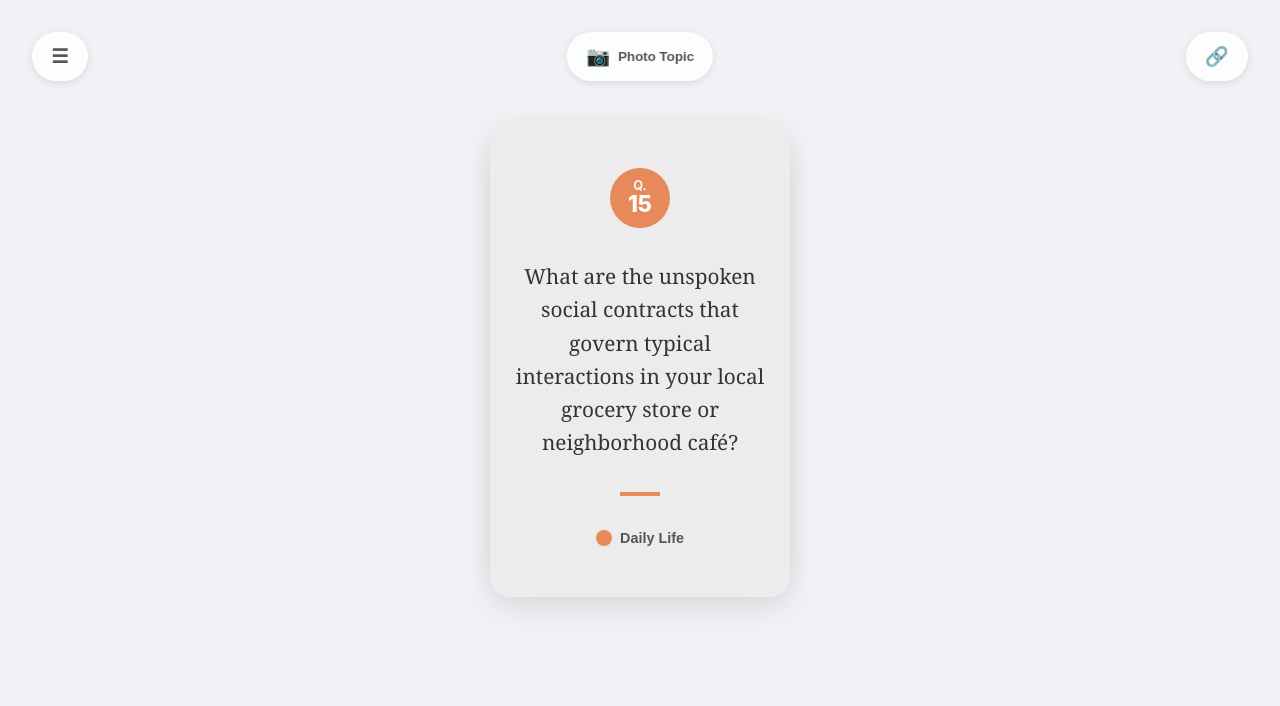
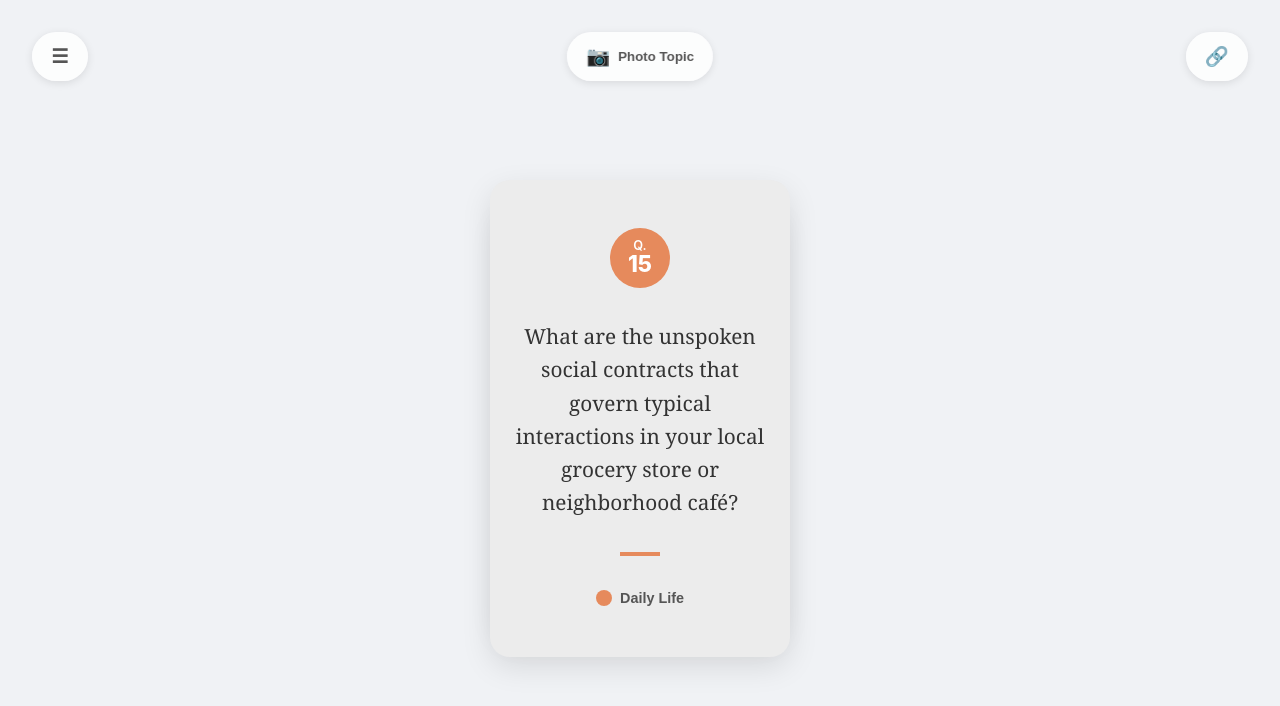
Before and after one commit to BoBeenLee/Tikitaka, a Next.js app: page / in a window 1280 px wide. Shown: the top 706 px of the page. Built offline with nearby package versions, Linux system fonts and the light colour scheme.

Commit message:
style: Add 120px top padding to the card stack container.

```diff
--- a/src/components/SwipeableCardStack.jsx
+++ b/src/components/SwipeableCardStack.jsx
@@ -93,7 +93,7 @@ const SwipeableCardStack = ({ category, onNext, onBack, onPhotoAnalyzed, initial
 
   if (cards.length === 0) {
       return (
-        <div className="card-stack-container" style={{ position: 'relative', width: '100%', height: '100%', display: 'flex', justifyContent: 'center', alignItems: 'center' }}>
+        <div className="card-stack-container" style={{ position: 'relative', width: '100%', height: '100%', display: 'flex', justifyContent: 'center', alignItems: 'center', paddingTop: '120px' }}>
              <button
                 onClick={onBack}
                 style={{
@@ -124,7 +124,7 @@ const SwipeableCardStack = ({ category, onNext, onBack, onPhotoAnalyzed, initial
 
   // We only render the top 2 cards for performance
   return (
-    <div className="card-stack-container" style={{ position: 'relative', width: '100%', height: '100%', display: 'flex', justifyContent: 'center', alignItems: 'center' }}>
+    <div className="card-stack-container" style={{ position: 'relative', width: '100%', height: '100%', display: 'flex', justifyContent: 'center', alignItems: 'center', paddingTop: '120px' }}>
 
       {/* Absolute Back Button */}
       <button
```
